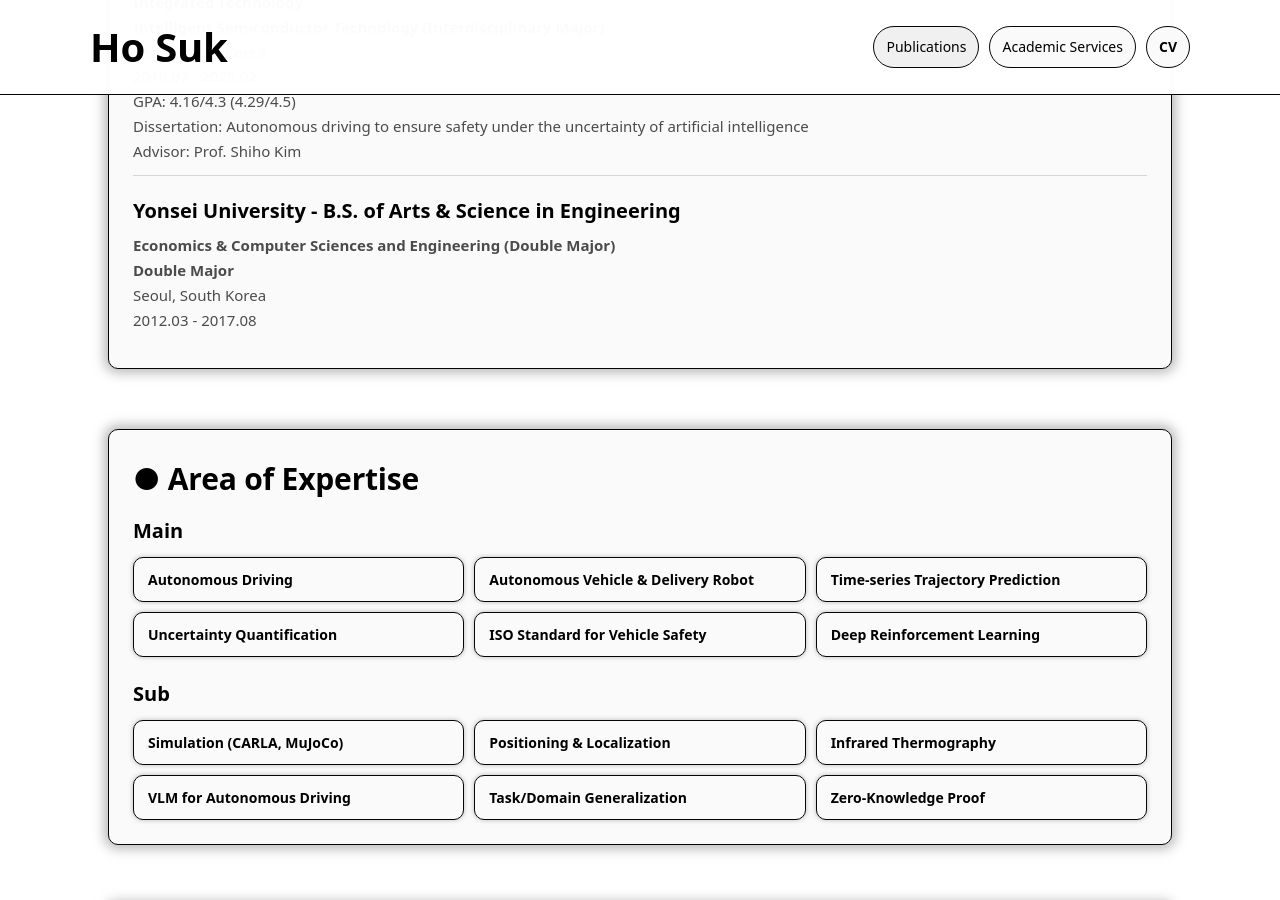
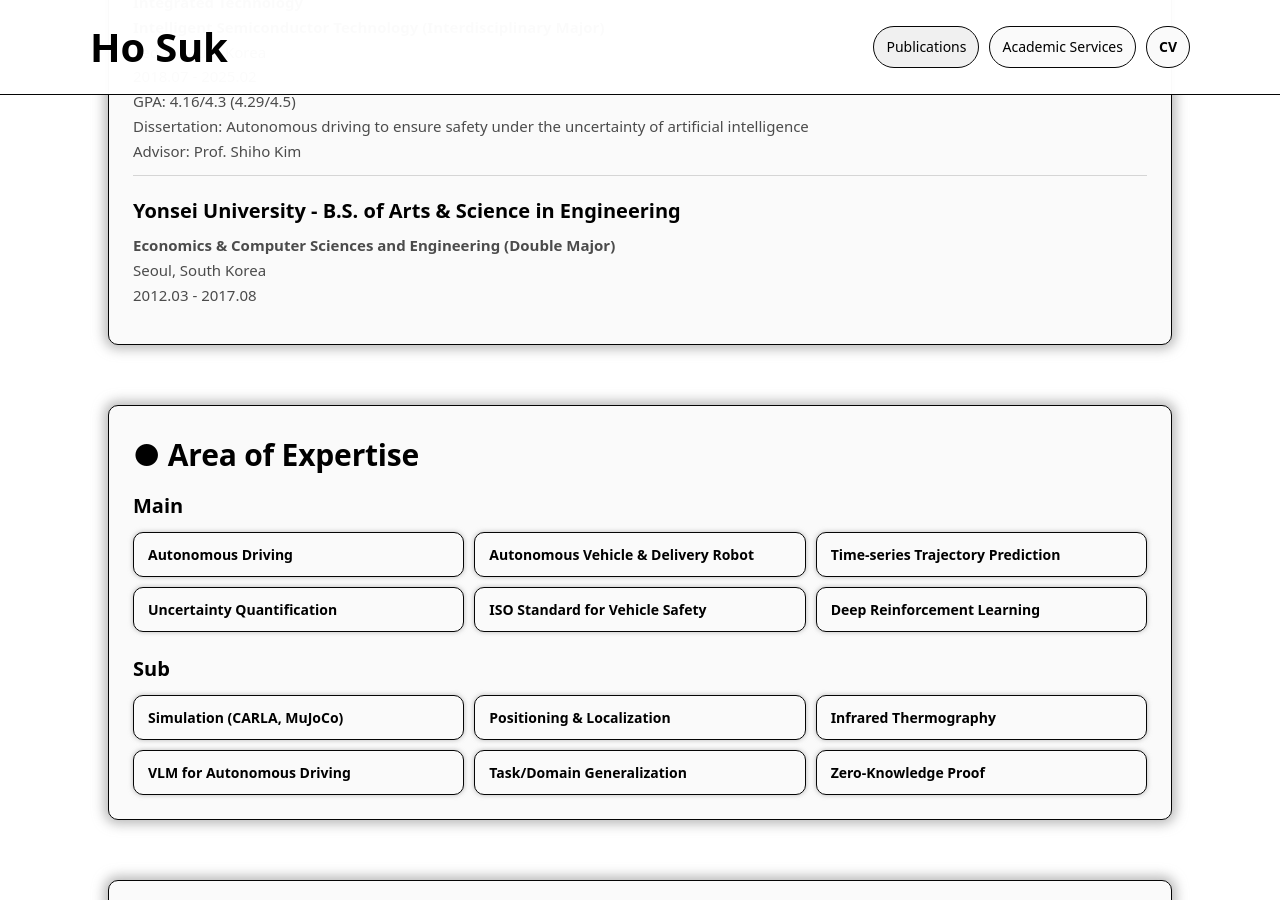
Before and after one commit to ho-suk-93/ho-suk-93.github.io, a Jekyll site: the page built from index.md, in a window 1280 px wide and 900 px high, scrolled down 811 px. Built offline with Jekyll 4.4.1, drawn with Linux system fonts in a browser that asks for light colours.

Commit message:
Remove duplicate major description
Removed duplicate description for Yonsei University.

```diff
--- a/index.md
+++ b/index.md
@@ -49,7 +49,6 @@ description: "Ho Suk's Personal Website"
     <div class="list-item">
       <p class="item-title">Yonsei University - B.S. of Arts & Science in Engineering</p>
       <p class="item-desc"><b>Economics & Computer Sciences and Engineering (Double Major)</b></p>
-      <p class="item-desc"><b>Double Major</b></p>
       <p class="item-desc">Seoul, South Korea</p>
       <p class="item-desc">2012.03 - 2017.08</p>
     </div>
```
